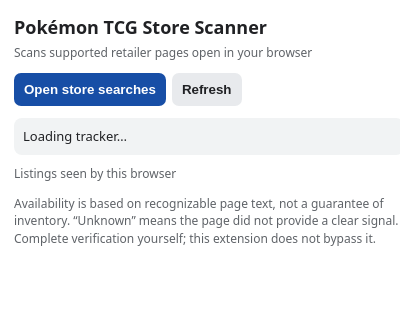
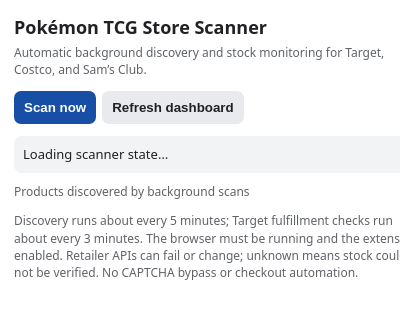
Before and after one commit to FelRod-Diecast/Pokemon-TCG-Store-Scanner, a browser extension: page popup.html in a window 400 px wide. Shown: the top 318 px of the page. Drawn offline with Linux system fonts and the light colour scheme.

Commit message:
Enable scheduled background scans and update scanner dashboard

```diff
--- a/popup.html
+++ b/popup.html
@@ -1,10 +1,12 @@
 <!doctype html>
 <html lang="en"><head><meta charset="utf-8"><meta name="viewport" content="width=device-width,initial-scale=1"><title>Pokémon TCG Store Scanner</title>
 <style>
-body{font:13px/1.45 system-ui,Segoe UI,sans-serif;width:390px;max-height:600px;margin:0;padding:14px;color:#202124;background:#fff}h1{font-size:18px;margin:0 0 4px}.muted{color:#5f6368;font-size:12px}.actions{display:flex;gap:6px;margin:12px 0}button{border:0;border-radius:7px;padding:9px 10px;cursor:pointer;background:#174ea6;color:#fff;font-weight:600}button.secondary{background:#e8eaed;color:#202124}#summary{padding:9px;background:#f1f3f4;border-radius:8px;margin-bottom:10px}.product{border-top:1px solid #e8eaed;padding:9px 0}.product a{color:#174ea6;text-decoration:none;font-weight:600}.meta{display:flex;gap:7px;flex-wrap:wrap;margin-top:4px}.pill{font-size:11px;border-radius:20px;background:#f1f3f4;padding:2px 7px}.in_stock{background:#e6f4ea;color:#137333}.sold_out{background:#fce8e6;color:#c5221f}.unknown{background:#fef7e0;color:#8a5a00}#products{overflow:auto;max-height:330px}.storeline{margin-top:5px}
+body{font:13px/1.45 system-ui,Segoe UI,sans-serif;width:410px;max-height:620px;margin:0;padding:14px;color:#202124;background:#fff}h1{font-size:18px;margin:0 0 4px}.muted{color:#5f6368;font-size:12px}.actions{display:flex;gap:6px;margin:12px 0}button{border:0;border-radius:7px;padding:9px 10px;cursor:pointer;background:#174ea6;color:#fff;font-weight:600}button.secondary{background:#e8eaed;color:#202124}button:disabled{opacity:.55}#summary{padding:9px;background:#f1f3f4;border-radius:8px;margin-bottom:10px}.product{border-top:1px solid #e8eaed;padding:9px 0}.product a{color:#174ea6;text-decoration:none;font-weight:600}.meta{display:flex;gap:7px;flex-wrap:wrap;margin-top:4px}.pill{font-size:11px;border-radius:20px;background:#f1f3f4;padding:2px 7px}.in_stock{background:#e6f4ea;color:#137333}.sold_out{background:#fce8e6;color:#c5221f}.unknown{background:#fef7e0;color:#8a5a00}#products{overflow:auto;max-height:340px}.storeline{margin-top:5px}.statusline{margin-top:8px;font-size:12px}
 </style></head><body>
-<h1>Pokémon TCG Store Scanner</h1><div class="muted">Scans supported retailer pages open in your browser</div>
-<div class="actions"><button id="openAll">Open store searches</button><button id="refresh" class="secondary">Refresh</button></div>
-<div id="summary">Loading tracker…</div><div class="muted">Listings seen by this browser</div><div id="products"></div>
-<p class="muted">Availability is based on recognizable page text, not a guarantee of inventory. “Unknown” means the page did not provide a clear signal. Complete verification yourself; this extension does not bypass it.</p>
+<h1>Pokémon TCG Store Scanner</h1>
+<div class="muted">Automatic background discovery and stock monitoring for Target, Costco, and Sam’s Club.</div>
+<div class="actions"><button id="scanNow">Scan now</button><button id="refresh" class="secondary">Refresh dashboard</button></div>
+<div id="summary">Loading scanner state…</div>
+<div class="muted">Products discovered by background scans</div><div id="products"></div>
+<p class="muted">Discovery runs about every 5 minutes; Target fulfillment checks run about every 3 minutes. The browser must be running and the extension enabled. Retailer APIs can fail or change; unknown means stock could not be verified. No CAPTCHA bypass or checkout automation.</p>
 <script src="popup.js"></script></body></html>
```
